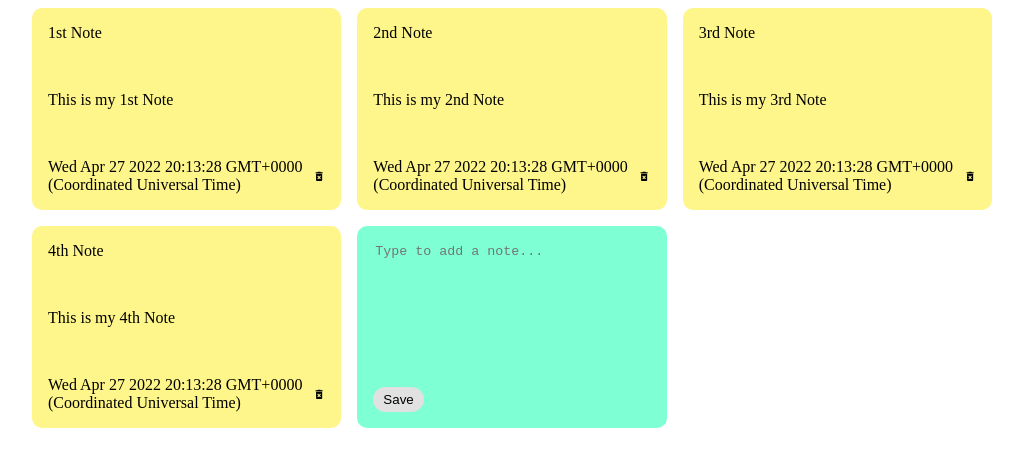
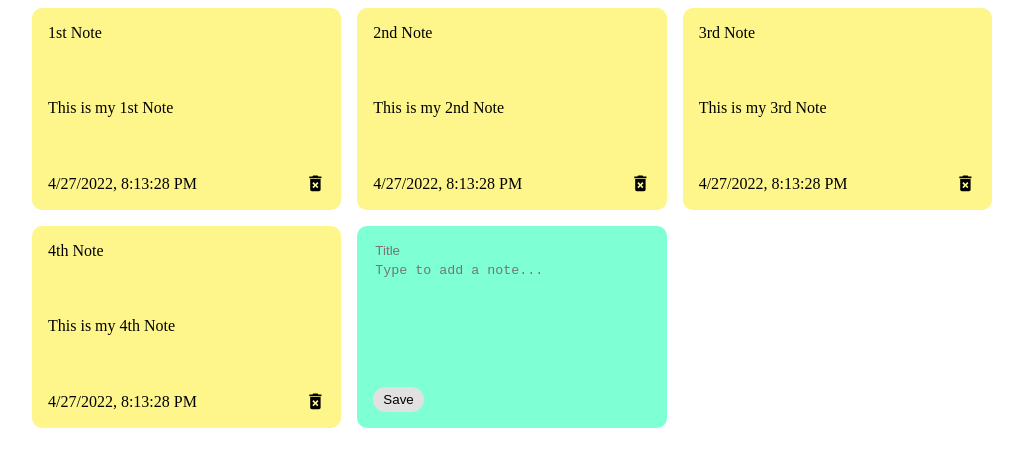
Before and after one commit to SameedUllah/notes-app, a React (Create React App) app in the folder client/: page / in a window 1280 px wide. Shown: the top 466 px of the page, without its empty margins (128-1151 px from the left). Built offline with nearby package versions, Linux system fonts and the light colour scheme.

Commit message:
Note creation in place

```diff
--- a/client/src/App.tsx
+++ b/client/src/App.tsx
@@ -1,36 +1,51 @@
-import { Note } from "./components/Note";
+import { useState } from "react";
+
 import { NotesList } from "./components/NotesList";
 
 const App = () => {
-  const notes = [
+  const date = new Date();
+
+  const [notes, setNotes] = useState([
     {
       id: Math.random(),
       title: "1st Note",
-      text: "This is my 1st Note",
-      date: new Date(),
+      content: "This is my 1st Note",
+      date: date.toLocaleString(),
     },
     {
       id: Math.random(),
       title: "2nd Note",
-      text: "This is my 2nd Note",
-      date: new Date(),
+      content: "This is my 2nd Note",
+      date: date.toLocaleString(),
     },
     {
       id: Math.random(),
       title: "3rd Note",
-      text: "This is my 3rd Note",
-      date: new Date(),
+      content: "This is my 3rd Note",
+      date: date.toLocaleString(),
     },
     {
       id: Math.random(),
       title: "4th Note",
-      text: "This is my 4th Note",
-      date: new Date(),
+      content: "This is my 4th Note",
+      date: date.toLocaleString(),
     },
-  ];
+  ]);
+
+  const addNote = (note: any) => {
+    const newNote = {
+      id: Math.random(),
+      title: note.title,
+      content: note.content,
+      date: date.toLocaleDateString(),
+    };
+    const newNotes: any = [...notes, newNote];
+    setNotes(newNotes);
+  };
+
   return (
     <div className="container">
-      <NotesList notes={notes} />
+      <NotesList notes={notes} handleAddNote={addNote} />
     </div>
   );
 };
--- a/client/src/components/AddNote.tsx
+++ b/client/src/components/AddNote.tsx
@@ -1,13 +1,57 @@
-export const AddNote = () => {
+import { useState } from "react";
+
+export const AddNote = ({ handleAddNote }: any) => {
+  const [note, setNote] = useState({
+    title: "",
+    content: "",
+  });
+
+  const characterLimit = 200;
+
+  const handleChange = (
+    event: React.ChangeEvent<HTMLInputElement & HTMLTextAreaElement>
+  ) => {
+    const value = event.target.value;
+    const name = event.target.name as "title" | "content";
+    if (characterLimit - value.length >= 0) {
+      setNote({
+        title: name === "title" ? value : note.title,
+        content: name === "content" ? value : note.content,
+      });
+    }
+  };
+
+  const handleSaveClick = () => {
+    if (note.content.trim().length > 0) {
+      handleAddNote(note);
+      setNote({
+        title: "",
+        content: "",
+      });
+    }
+  };
+
   return (
     <div className="note new">
+      <input
+        type="text"
+        placeholder="Title"
+        name="title"
+        value={note.title}
+        onChange={handleChange}
+      />
       <textarea
         rows={8}
         cols={10}
         placeholder="Type to add a note..."
+        name="content"
+        value={note.content}
+        onChange={handleChange}
       ></textarea>
       <div className="note-footer">
-        <button className="save">Save</button>
+        <button className="save" onClick={handleSaveClick}>
+          Save
+        </button>
       </div>
     </div>
   );
--- a/client/src/components/Note.tsx
+++ b/client/src/components/Note.tsx
@@ -3,26 +3,25 @@ import { MdDeleteForever } from "react-icons/md";
 interface NoteProps {
   id: number;
   title: string;
-  text: string;
+  content: string;
   date: string;
-  handleDeleteNote: (id: number) => number;
+  handleDeleteNote(id: number): number;
 }
 
 export const Note = ({
   id,
   title,
-  text,
-  date,
+  content,
   handleDeleteNote,
 }: NoteProps) => {
-  const dateStr = new Date(date).toString();
+  const dateStr = new Date();
 
   return (
     <div className="note">
       <span>{title}</span>
-      <span>{text}</span>
+      <span>{content}</span>
       <div className="note-footer">
-        {dateStr}
+        {dateStr.toLocaleString()}
         <MdDeleteForever
           onClick={() => handleDeleteNote(id)}
           className="delete-icon"
--- a/client/src/components/NotesList.tsx
+++ b/client/src/components/NotesList.tsx
@@ -1,22 +1,20 @@
+import { Note } from "./Note";
 import { AddNote } from "./AddNote";
-import { Note } from "./Note";
 
-export const NotesList = ({ notes, handleDeleteNote }: any) => {
-  return (
+export const NotesList = ({ notes, handleDeleteNote, handleAddNote }: any) => (
   <div className="notes-list">
     {notes.map(
-        (note: { id: number; title: string; text: string; date: string }) => (
+      (note: { id: number; title: string; content: string; date: string }) => (
         <Note
           key={note.id}
           id={note.id}
           title={note.title}
-            text={note.text}
+          content={note.content}
           date={note.date}
           handleDeleteNote={handleDeleteNote}
         />
       )
     )}
-      <AddNote />
+    <AddNote handleAddNote={handleAddNote} />
   </div>
 );
-};
--- a/client/src/index.css
+++ b/client/src/index.css
@@ -43,11 +43,22 @@
 	background-color: aquamarine;
 }
 
+input {
+	border: none;
+	resize: none;
+	background-color: aquamarine;
+}
+
+input:focus {
+	outline: none;
+}
+
 textarea {
 	border: none;
 	resize: none;
 	background-color: aquamarine;
 }
+
 
 textarea:focus {
 	outline: none;
```
Lines whose indentation alone changed are shown as unchanged.
